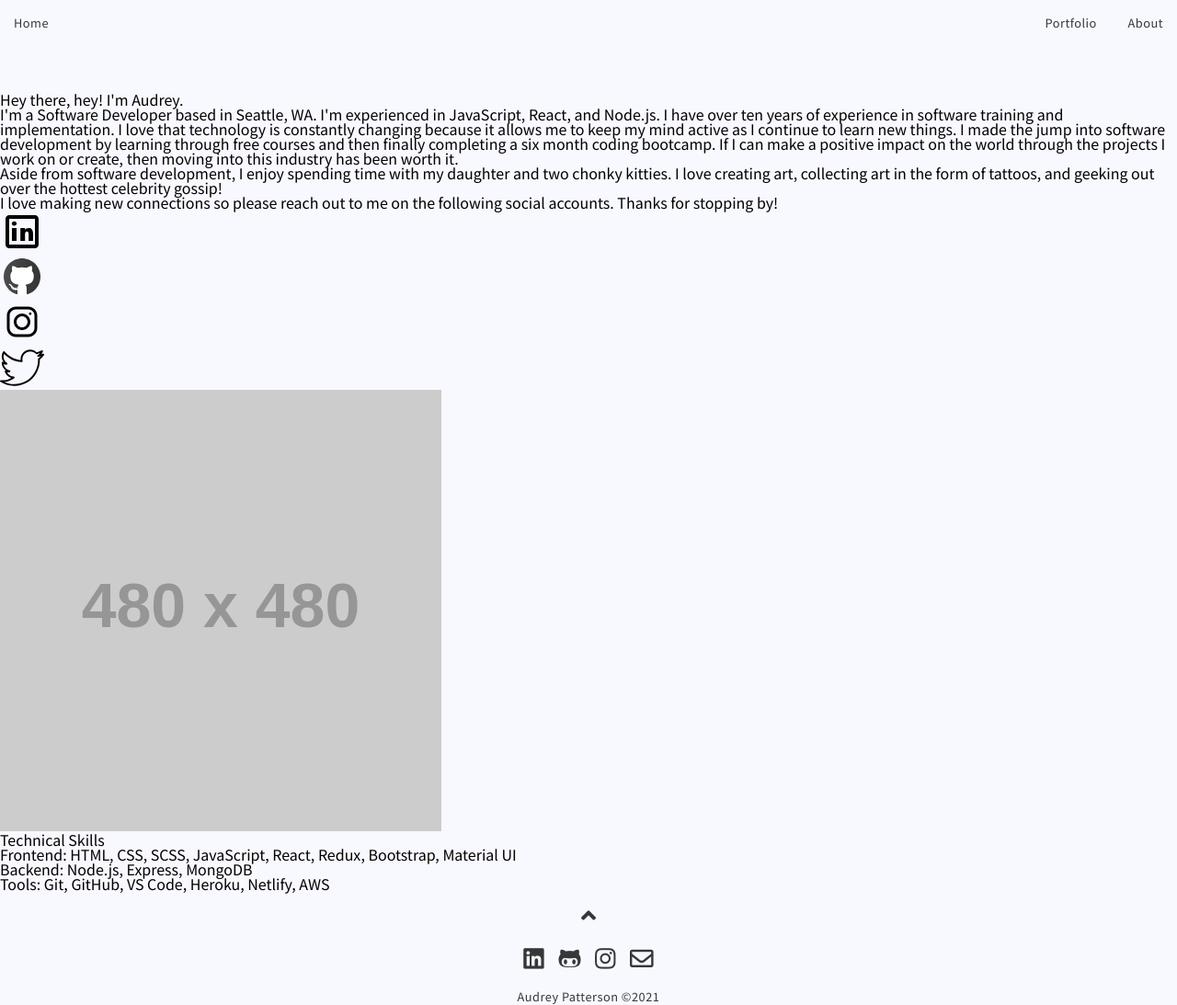
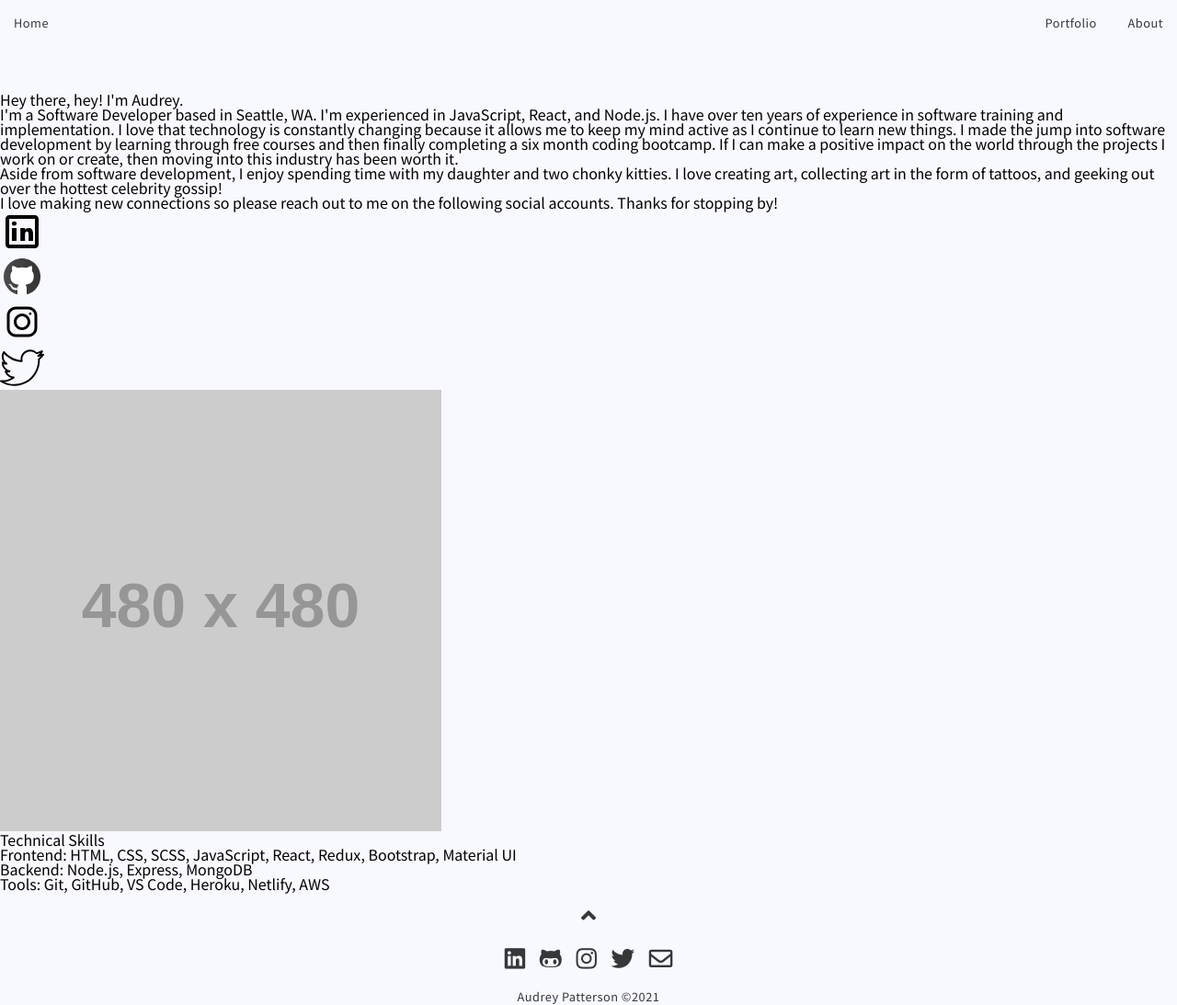
Before and after one commit to arpatterson31/portfolio, a plain HTML site: page about.html in a window 1280 px wide. Shown: the whole page at 92% size. Drawn offline with Linux system fonts and the light colour scheme; placeholder pictures from the web are drawn by us.

Commit message:
added twitter button to footer

```diff
--- a/about.html
+++ b/about.html
@@ -121,6 +121,10 @@
             href="https://www.instagram.com/30aud6/"><i class="fab fa-instagram"></i></a>
         </span>
         <span>
+          <a class="twitter" target="_blank" title="Follow me on Twitter"
+            href="https://twitter.com/30aud6"><i class="fab fa-twitter"></i></a>
+        </span>
+        <span>
           <a class="email" title="Email Me" href="mailto:audrey.patterson31@gmail.com"><i
               class="far fa-envelope"></i></a>
         </span>
--- a/css/style.css
+++ b/css/style.css
@@ -106,7 +106,11 @@ footer a.github:hover {
 }
 
 footer a.instagram:hover {
-  color: #C13584
+  color: #C13584;
+}
+
+footer a.twitter:hover {
+  color: #1DA1F2;
 }
 
 footer a.email:hover {
```
Also changed, not shown: index.html (+4 -0 lines), portfolio.html (+4 -0 lines).
